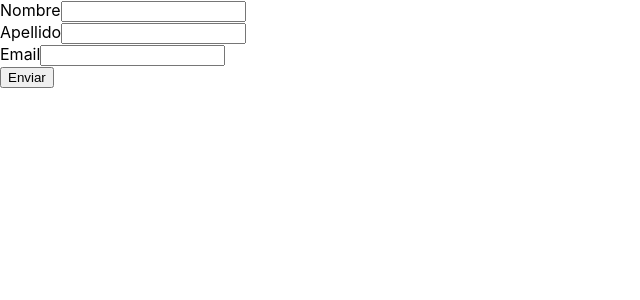
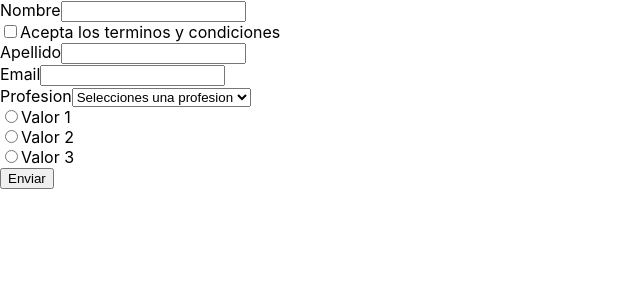
Before and after one commit to cesargpaliza/react-formik-example, a React (Create React App) app: page / in a window 1280 px wide. Shown: the top 300 px of the page, without its empty margins (0-640 px from the left). Built offline with nearby package versions, Linux system fonts and the light colour scheme.

Commit message:
se agregaron componentes Select Radio Checkbox

```diff
--- a/src/App.js
+++ b/src/App.js
@@ -1,4 +1,8 @@
-import { Formik, Form, Field, ErrorMessage } from 'formik'
+import { Formik, Form, ErrorMessage } from 'formik'
+import Select from './components/Select'
+import Checkbox from './components/Checkbox'
+import TextInput from './components/TextInput'
+import Radio from './components/Radio'
 
 const validate = (values) => {
     const errors = {}
@@ -20,6 +24,10 @@ const validate = (values) => {
         errors.email = 'El email es muy corto'
     }
 
+    if (!values.radio) {
+        errors.radio = 'Requerido'
+    }
+
     return errors
 }
 
@@ -28,15 +36,46 @@ function App() {
 
     return (
         <Formik
-            initialValues={{ name: '', lastname: '', email: '' }}
+            initialValues={{
+                            name: '',
+                            lastname: '',
+                            email: '',
+                            profesion: '',
+                            radio: ''
+                        }}
             validate={validate}
-            onSubmit={values => console.log(values)}
+            onSubmit={values => console.log( values)}
         >
             <Form>
-                <label>Nombre</label>
-                <Field name='name' type='text' />
-                <ErrorMessage name='name' />
-                <br />
+                {/* Esto: */}
+                <TextInput name='name' label='Nombre'/>
+                {/* Reemplaza a: */}
+                {/*
+                    <label>Nombre</label>
+                    <Field name='name' type='text' />
+                    <ErrorMessage name='name' />
+                */}
+                <Checkbox name='conditions'>
+                    Acepta los terminos y condiciones
+                </Checkbox>
+
+                <TextInput name='lastname' label='Apellido'/>
+                <TextInput name='email' label='Email'/>
+
+                <Select  label="Profesion" name="profesion">
+                    <option value="">Selecciones una profesion</option>
+                    <option value="programador">Programador</option>
+                    <option value="tester">Tester</option>
+                    <option value="pm">PM</option>
+                </Select>
+
+                <Radio name='radio' value='valor1' label="Valor 1"/>
+                <Radio name='radio' value='valor2' label="Valor 2"/>
+                <Radio name='radio' value='valor3' label="Valor 3"/>
+                <ErrorMessage name='radio'/>
+
+
+                {/* <br />
                 <label>Apellido</label>
                 <Field name='lastname' type='text' />
                 <ErrorMessage name='lastname' />
@@ -44,7 +83,8 @@ function App() {
                 <label>Email</label>
                 <Field name='email' type='text' />
                 <ErrorMessage name='email' />
-                <br />
+                <br /> */}
+
                 <button type="submit">Enviar</button>
             </Form>
 
--- /dev/null
+++ b/src/components/Checkbox.js
@@ -0,0 +1,18 @@
+import { useField } from "formik"
+
+const Checkbox = ({ children, ...props}) => {
+
+    const [field, meta] = useField({ ...props, type: 'checkbox'})
+
+    return(
+        <div>
+            <label>
+                <input type="checkbox" {...field} {...props} />
+                {children}
+            </label>
+            {meta.touched && meta.error? meta.error : null}
+        </div>
+    )
+}
+
+export default Checkbox
--- /dev/null
+++ b/src/components/Radio.js
@@ -0,0 +1,16 @@
+import { useField } from "formik"
+
+const Radio = ({label, ...props}) => {
+
+    const [field] = useField({...props, type: 'radio'})
+    return (
+        <div>
+            <label>
+                <input type='radio' {...field} {...props} />
+                {label}
+            </label>
+        </div>
+    )
+}
+
+export default Radio
--- /dev/null
+++ b/src/components/Select.js
@@ -0,0 +1,16 @@
+import { useField } from "formik";
+
+const Select = ({ label, ...props }) => {
+
+    const [field, meta] = useField(props)
+
+    return(
+        <div>
+            <label>{label}</label>
+            <select {...field} {...props} />
+            {meta.touched && meta.error? <div>{meta.error}</div> : null}
+        </div>
+    )
+}
+
+export default Select
--- /dev/null
+++ b/src/components/TextInput.js
@@ -0,0 +1,17 @@
+import { useField } from "formik"
+
+const TextInput = ({label, ...props}) => {
+    const [field, meta] = useField(props)
+
+    //console.log({field, meta});
+    return (
+        <div>
+            <label>{label}</label>
+            <input {...field} />
+            {meta.touched && meta.error? <div>{meta.error}</div> : null}
+        </div>
+    )
+
+}
+
+export default TextInput
```
